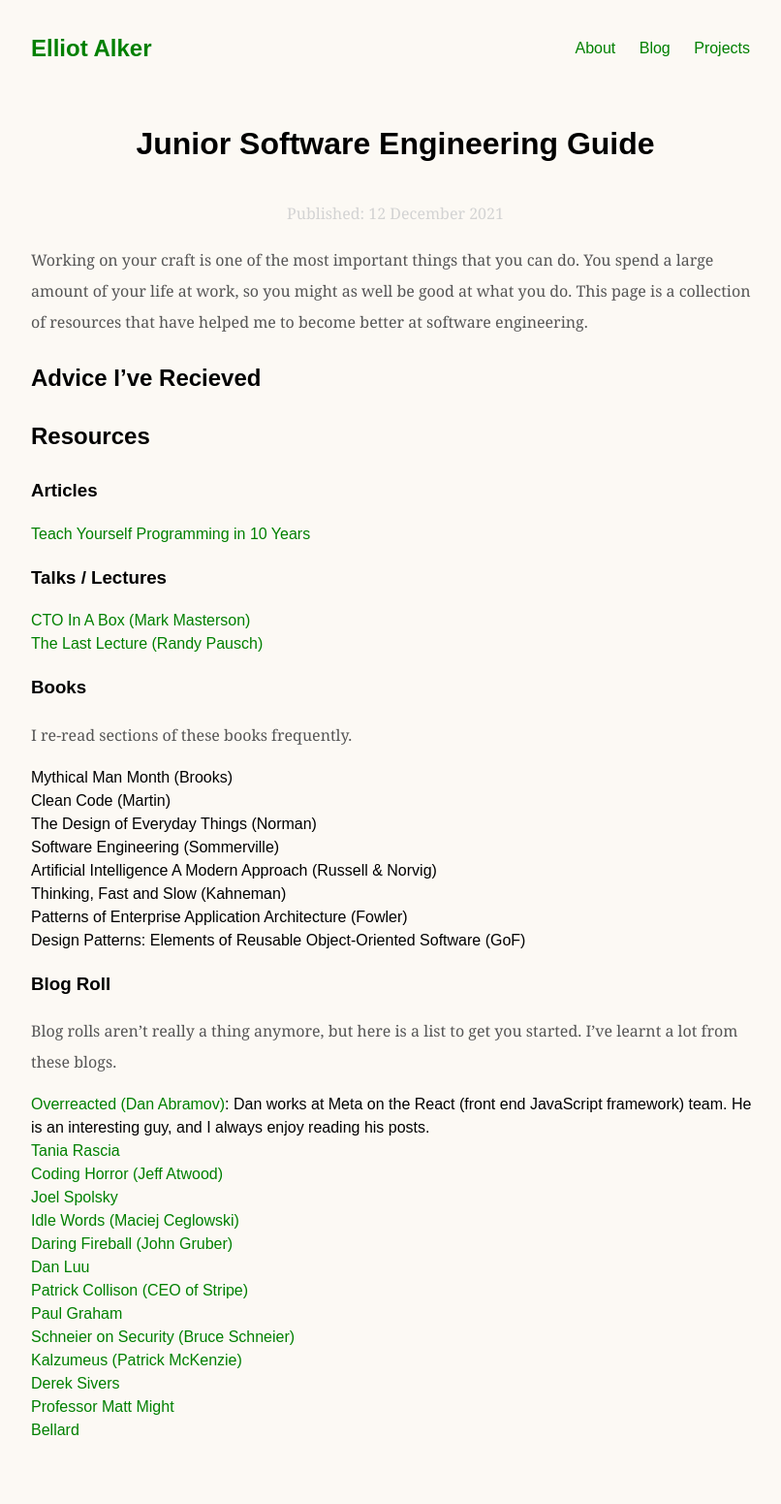
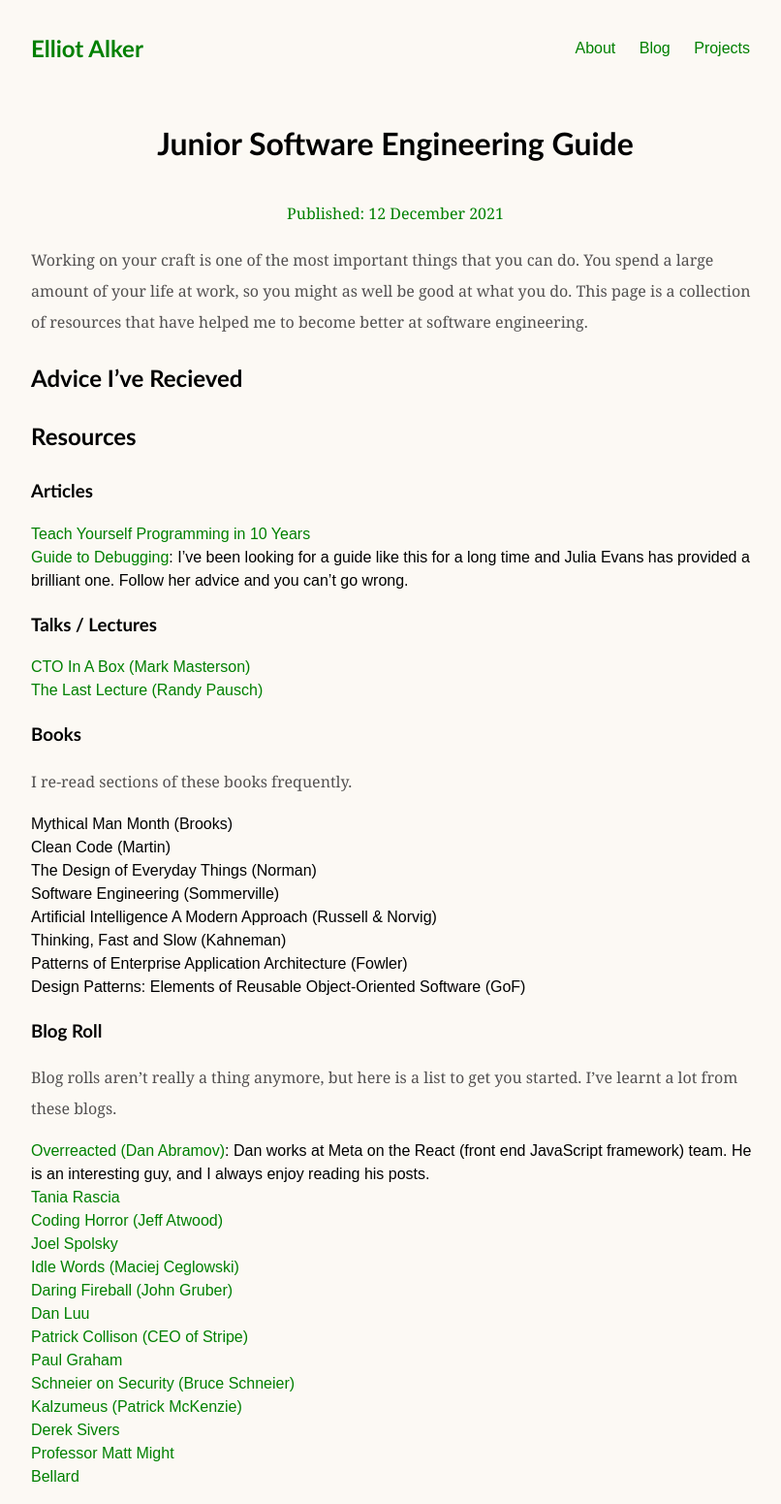
Before and after one commit to ealker/ealker.github.io, a Jekyll site: the page built from _posts/2021-12-12-software-engineering.md, in a window 1280 px wide. Shown: the whole page at 97% size, without its empty margins (232-1038 px from the left). Built offline with Jekyll 4.4.1, drawn with Linux system fonts in a browser that asks for light colours; before the commit the page ends 1503 px from its top, so only the background shows below that.

Commit message:
Added new sections.

```diff
--- a/_posts/2021-12-12-software-engineering.md
+++ b/_posts/2021-12-12-software-engineering.md
@@ -13,6 +13,7 @@
 ### Articles
 
 - [Teach Yourself Programming in 10 Years](https://norvig.com/21-days.html)
+- [Guide to Debugging](https://jvns.ca/blog/2022/12/21/new-zine--the-pocket-guide-to-debugging/): I've been looking for a guide like this for a long time and Julia Evans has provided a brilliant one. Follow her advice and you can't go wrong.
 
 ### Talks / Lectures
 
--- a/_sass/main.scss
+++ b/_sass/main.scss
@@ -23,14 +23,17 @@
 header {
   display: flex;
   flex-wrap: wrap;
-  align-items: center;
+  flex-direction: row;
+  justify-content: space-between;
 
-  h2 {
-    color: green;
+  nav {
+    display: flex;
+    justify-content: center;
+    align-items: center;
   }
 
-  nav {
-    margin-left: auto;
+  .topname {
+    font-family: 'Gill Sans', 'Gill Sans MT', Calibri, 'Trebuchet MS', sans-serif;
   }
 
   ul {
@@ -46,12 +49,14 @@
 h1, h2, h3, h4 {
   margin-top: 1em;
   margin-bottom: 1em;
+  font-family: 'Gill Sans', 'Gill Sans MT', Calibri, 'Trebuchet MS', sans-serif;
 }
 
 p {
-    line-height: 2;
-    font-family: "Georgia";
-    color: #555
+
+  font-family: 'Georgia', 'Times New Roman', Times, serif;
+  line-height: 2;
+  color: #525050;
 }
 
 strong {
@@ -123,7 +128,7 @@
 }
 
 #pagetitle {
-  font-size: 3em;
+  font-size: 2.5em;
 }
 
 #posttitle {
@@ -131,7 +136,7 @@
 }
 
 #postdate {
-  color: #D3D3D3;
+  color: green;
   text-align: center;
 }
 
```
Also changed, not shown: index.md (+5 -0 lines), now.md (+3 -9 lines).
